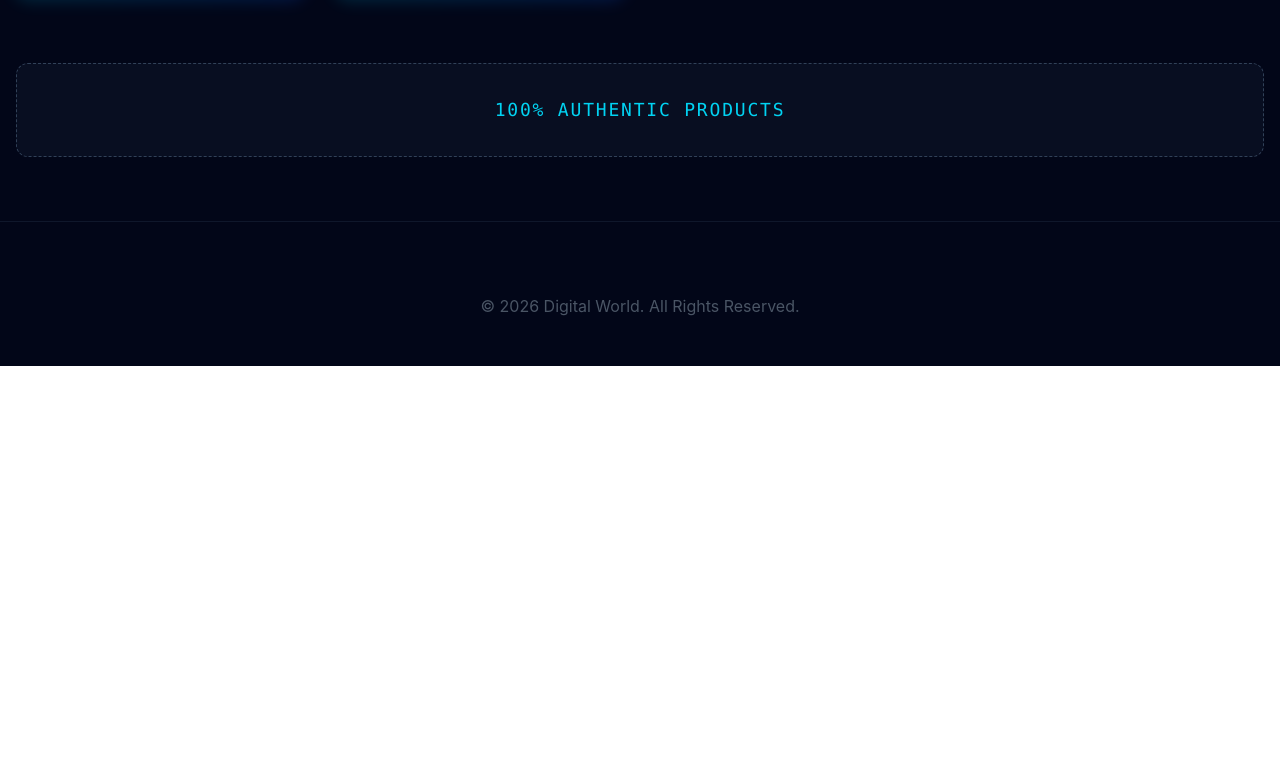
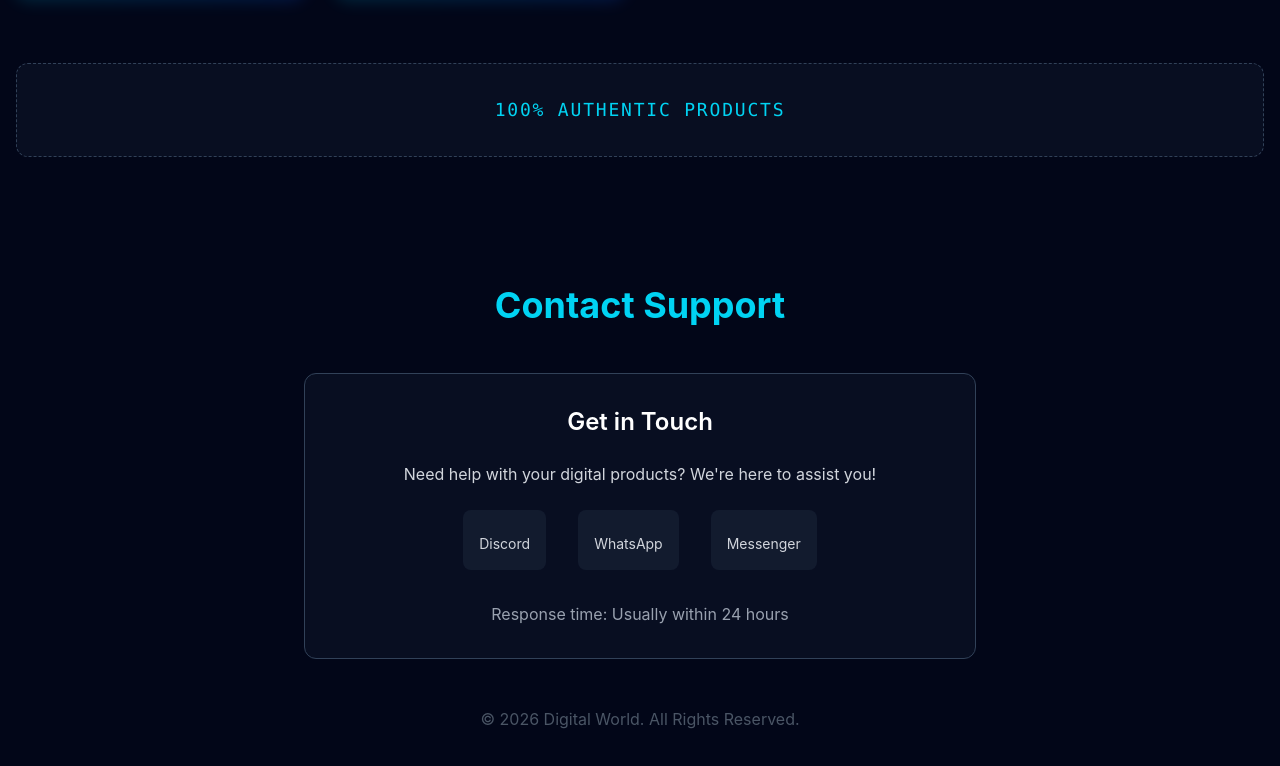
Before and after one commit to parvej236/amarcart, a Vue app: page / in a window 1280 px wide. Shown: the part 1790-2556 px from the top of the page. Before the commit the page ends 2156 px from the top, so only its background shows below. Built offline with nearby package versions, Linux system fonts and the light colour scheme.

Commit message:
fixed the issue

```diff
--- a/package.json
+++ b/package.json
@@ -12,7 +12,8 @@
     "@tailwindcss/vite": "^4.2.2",
     "tailwindcss": "^4.2.2",
     "three.js": "^0.77.1",
-    "vue": "^3.5.31"
+    "vue": "^3.5.31",
+    "vue-router": "^4.6.4"
   },
   "devDependencies": {
     "@vitejs/plugin-vue": "^6.0.5",
--- a/src/App.vue
+++ b/src/App.vue
@@ -3,27 +3,24 @@
 
     <nav class="fixed top-0 w-full z-50 bg-slate-950/80 backdrop-blur-md border-b border-white/5">
       <div class="container mx-auto px-6 py-4 flex justify-between items-center">
-        <div class="text-2xl font-black tracking-tighter text-white">
+        <router-link to="/" class="text-2xl font-black tracking-tighter text-white">
           DIGITAL<span class="text-cyan-500">WORLD</span>
-        </div>
+        </router-link>
         <div class="hidden md:flex space-x-8 text-sm font-medium text-slate-400">
-          <a href="#" class="hover:text-cyan-400 transition-colors">Home</a>
-          <a href="#products" class="hover:text-cyan-400 transition-colors">Products</a>
-          <a href="#contact" class="hover:text-cyan-400 transition-colors">Support</a>
+          <router-link to="/" class="hover:text-cyan-400 transition-colors">Home</router-link>
+          <router-link to="/products" class="hover:text-cyan-400 transition-colors">Products</router-link>
+          <router-link to="/contact" class="hover:text-cyan-400 transition-colors">Support</router-link>
         </div>
       </div>
     </nav>
 
-    <router-view v-if="$route" />
-    <HomeView v-else />
+    <router-view />
 
-    </div>
+  </div>
 </template>
 
 <script setup>
-// If you are using Vue Router, keep <router-view />
-// If you are making a single-page landing, you can import HomeView directly
-import HomeView from './views/HomeView.vue';
+// Vue Router is now properly configured
 </script>
 
 <style>
--- a/src/components/Contact.vue
+++ b/src/components/Contact.vue
@@ -1,10 +1,42 @@
 <template>
-  <footer class="bg-slate-950 py-12 border-t border-slate-900">
-    <div class="flex justify-center space-x-8">
-      <a href="#" class="text-gray-400 hover:text-indigo-500 text-3xl"><i class="fab fa-discord"></i></a>
-      <a href="#" class="text-gray-400 hover:text-green-500 text-3xl"><i class="fab fa-whatsapp"></i></a>
-      <a href="#" class="text-gray-400 hover:text-blue-500 text-3xl"><i class="fab fa-facebook-messenger"></i></a>
+  <div class="min-h-screen bg-slate-950 text-white py-16">
+    <div class="container mx-auto px-4">
+      <h2 class="text-4xl font-bold text-center mb-12 text-cyan-400">Contact Support</h2>
+
+      <div class="max-w-2xl mx-auto">
+        <div class="bg-slate-900/50 rounded-xl p-8 border border-slate-700">
+          <h3 class="text-2xl font-semibold mb-6 text-center">Get in Touch</h3>
+
+          <div class="space-y-6">
+            <div class="text-center">
+              <p class="text-gray-300 mb-4">Need help with your digital products? We're here to assist you!</p>
+            </div>
+
+            <div class="flex justify-center space-x-8">
+              <a href="#" class="flex flex-col items-center p-4 bg-slate-800/50 rounded-lg hover:bg-slate-800 transition-colors">
+                <i class="fab fa-discord text-3xl text-indigo-400 mb-2"></i>
+                <span class="text-sm text-gray-300">Discord</span>
+              </a>
+              <a href="#" class="flex flex-col items-center p-4 bg-slate-800/50 rounded-lg hover:bg-slate-800 transition-colors">
+                <i class="fab fa-whatsapp text-3xl text-green-400 mb-2"></i>
+                <span class="text-sm text-gray-300">WhatsApp</span>
+              </a>
+              <a href="#" class="flex flex-col items-center p-4 bg-slate-800/50 rounded-lg hover:bg-slate-800 transition-colors">
+                <i class="fab fa-facebook-messenger text-3xl text-blue-400 mb-2"></i>
+                <span class="text-sm text-gray-300">Messenger</span>
+              </a>
+            </div>
+
+            <div class="text-center mt-8">
+              <p class="text-gray-400">Response time: Usually within 24 hours</p>
+            </div>
+          </div>
+        </div>
+      </div>
+
+      <div class="text-center mt-12">
+        <p class="text-gray-600">© 2026 Digital World. All Rights Reserved.</p>
+      </div>
     </div>
-    <p class="text-center text-gray-600 mt-6">© 2026 Digital World. All Rights Reserved.</p>
-  </footer>
+  </div>
 </template>
--- a/src/main.js
+++ b/src/main.js
@@ -2,5 +2,8 @@ import './assets/main.css'
 
 import { createApp } from 'vue'
 import App from './App.vue'
+import router from './router.js'
 
-createApp(App).mount('#app')
+const app = createApp(App)
+app.use(router)
+app.mount('#app')
--- /dev/null
+++ b/src/router.js
@@ -0,0 +1,29 @@
+import { createRouter, createWebHistory } from 'vue-router'
+import HomeView from './views/HomeView.vue'
+import ProductList from './components/ProductList.vue'
+import Contact from './components/Contact.vue'
+
+const routes = [
+  {
+    path: '/',
+    name: 'home',
+    component: HomeView
+  },
+  {
+    path: '/products',
+    name: 'products',
+    component: ProductList
+  },
+  {
+    path: '/contact',
+    name: 'contact',
+    component: Contact
+  }
+]
+
+const router = createRouter({
+  history: createWebHistory(),
+  routes
+})
+
+export default router
```
Also changed, not shown: 1 other file (tests, documents, lock files or other folders).
